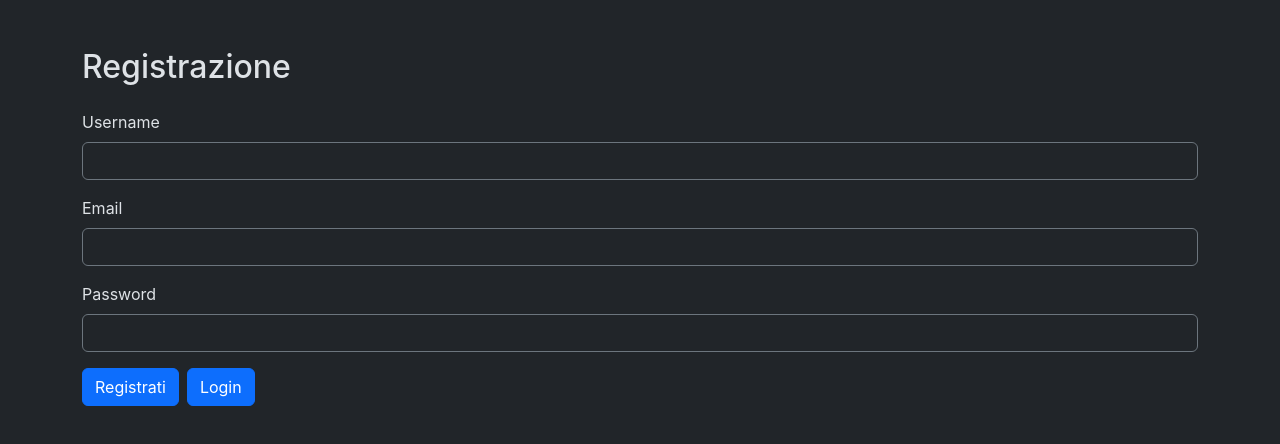
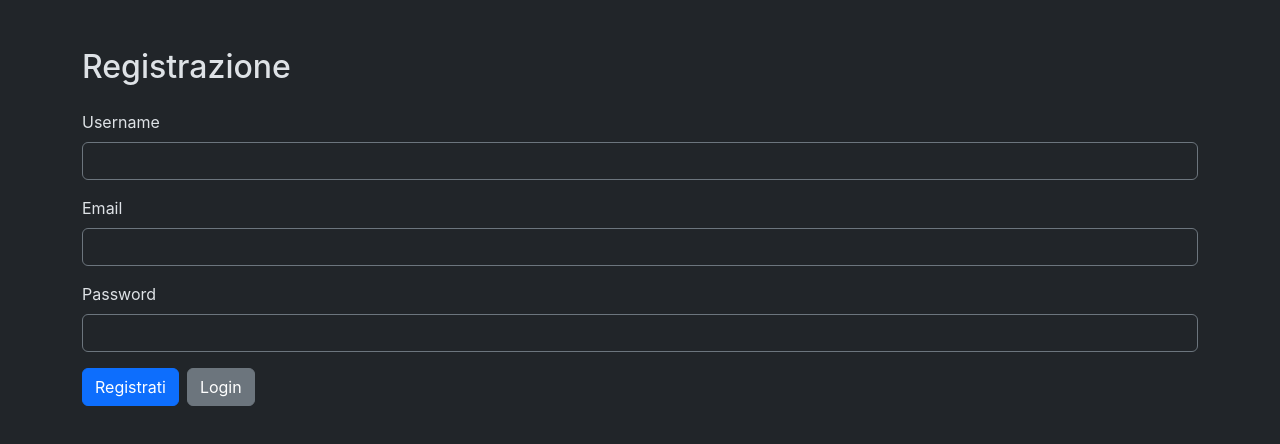
Before and after one commit to andreazuccotto/the-witcher-fight, a Next.js app in the folder the-witcher-fight-app/: page /registrazione in a window 1280 px wide. Shown: the top 444 px of the page. Built offline with nearby package versions, Linux system fonts and the light colour scheme.

Commit message:
adding buttons login/register

```diff
--- a/the-witcher-fight-app/src/app/login/page.js
+++ b/the-witcher-fight-app/src/app/login/page.js
@@ -71,6 +71,7 @@ export default function Login() {
         <button type="submit" className="btn btn-primary" disabled={loading}>
           Login
         </button>
+        <a href="/regitrazione" className="btn btn-secondary mx-2">Registrati</a>
       </form>
       {messaggio && <div className="alert alert-danger mt-3">{messaggio}</div>}
     </div>
--- a/the-witcher-fight-app/src/app/registrazione/page.js
+++ b/the-witcher-fight-app/src/app/registrazione/page.js
@@ -86,7 +86,7 @@ export default function Registrazione() {
         <button type="submit" className="btn btn-primary" disabled={loading}>
           Registrati
         </button>
-        <a href="/login" className="btn btn-primary mx-2">Login</a>
+        <a href="/login" className="btn btn-secondary mx-2">Login</a>
       </form>
       {messaggio && <div className="alert alert-info mt-3">{messaggio}</div>}
     </div>
--- a/the-witcher-fight-app/src/components/LogoutButton.js
+++ b/the-witcher-fight-app/src/components/LogoutButton.js
@@ -11,7 +11,7 @@ export default function LogoutButton() {
   };
 
   return (
-    <button onClick={handleLogout} class="btn btn-secondary">
+    <button onClick={handleLogout} className="btn btn-secondary">
       Logout
     </button>
   );
```
